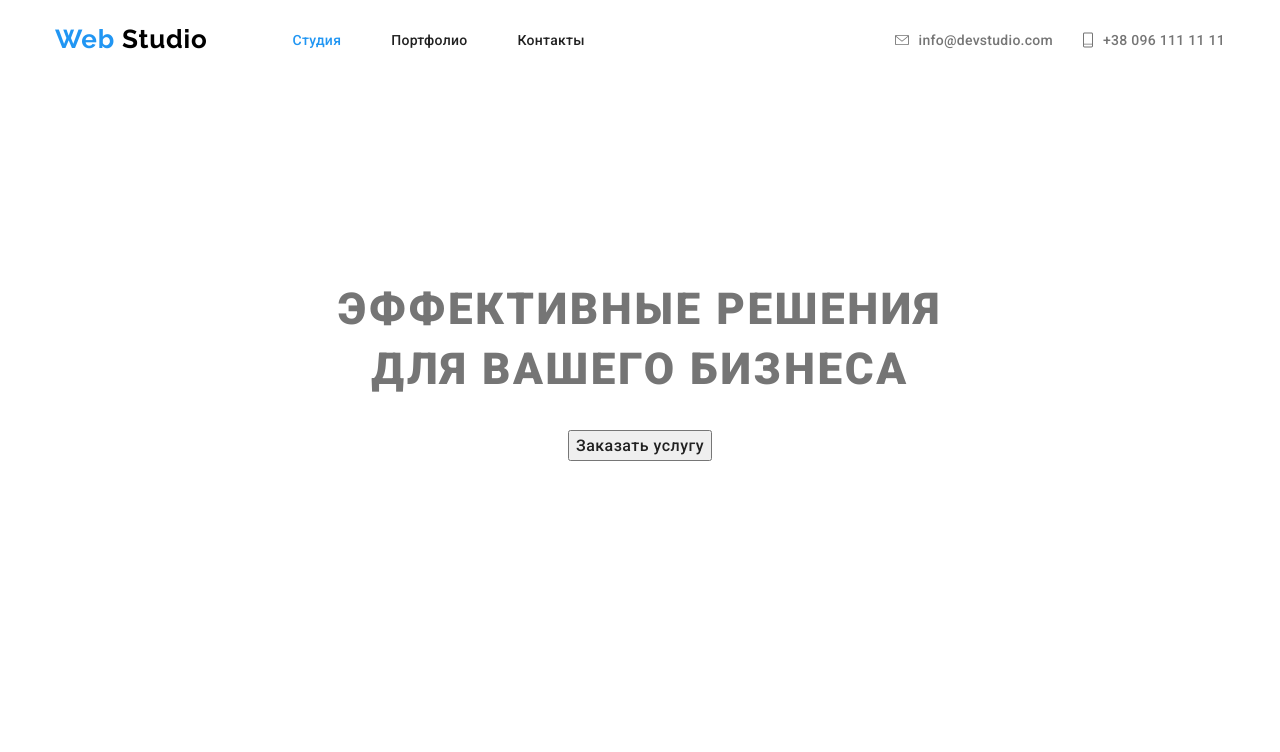
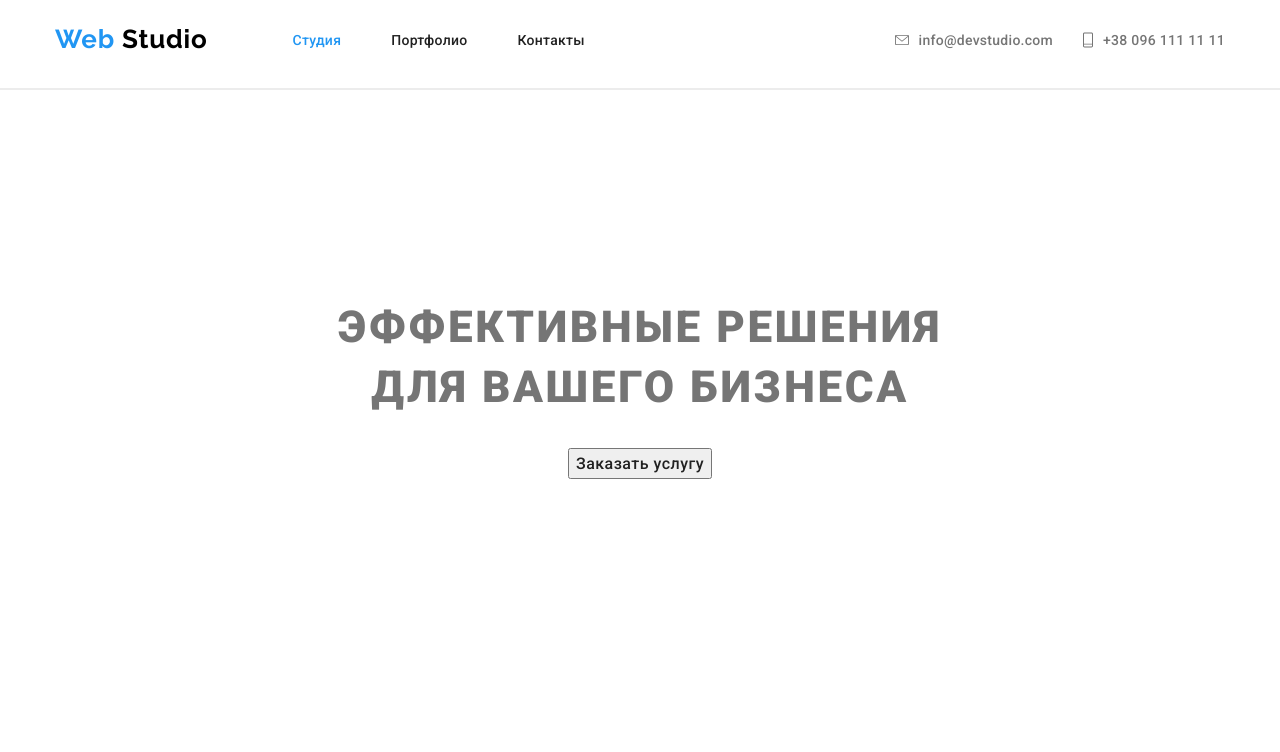
Before and after one commit to BohdanKoshmidko/goit-markup-hw-03, a plain HTML site: page index.html in a window 1280 px wide. Shown: the top 752 px of the page. Drawn offline with nearby package versions, Linux system fonts and the light colour scheme.

Commit message:
добавил линию

```diff
--- a/css/styles.css
+++ b/css/styles.css
@@ -19,6 +19,10 @@ body {
 p {
     margin-top: 0;
     margin-bottom: 0;
+}
+
+hr {
+    border: 1px solid #ECECEC;
 }
 
 .container {
--- a/index.html
+++ b/index.html
@@ -32,6 +32,7 @@
                     <a href="tel:+380961111111" class="link"> +38 096 111 11 11</a>
                 </address>
             </div>
+            <hr>
         </header>
 
         <main>
```
Also changed, not shown: portfolio.html (+1 -0 lines).
